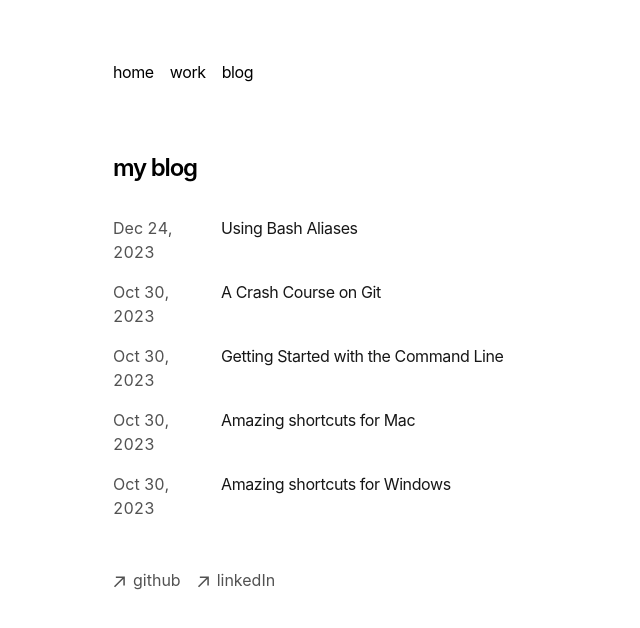
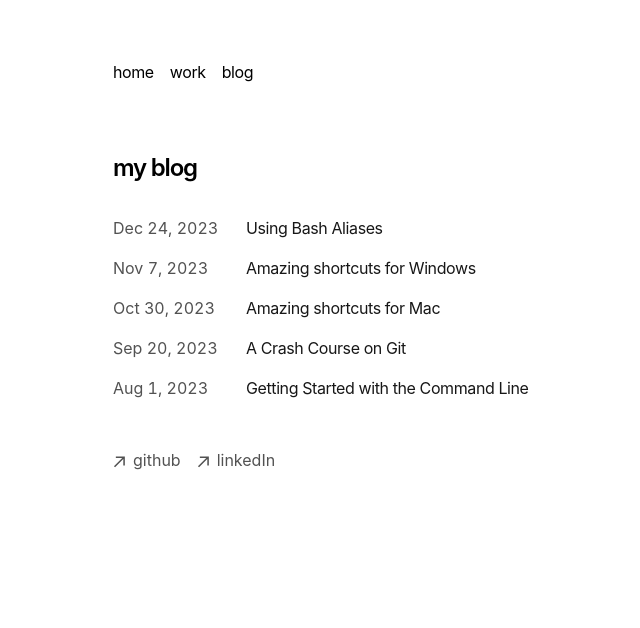
Before and after one commit to chensxb97/chensxb97.github.io, a Next.js app: page /blog in a window 1280 px wide. Shown: the top 628 px of the page, without its empty margins (239-879 px from the left). Built offline with nearby package versions, Linux system fonts and the light colour scheme.

Commit message:
Update blog posts

```diff
--- a/app/blog/posts/getting-started-with-git.mdx
+++ b/app/blog/posts/getting-started-with-git.mdx
@@ -1,6 +1,6 @@
 ---
 title: A Crash Course on Git
-publishedAt: '2023-10-30'
+publishedAt: '2023-09-20'
 summary: 'A quick start guide on git for version control'
 ---
 
--- a/app/blog/posts/getting-started-with-the-command-line.mdx
+++ b/app/blog/posts/getting-started-with-the-command-line.mdx
@@ -1,6 +1,6 @@
 ---
 title: Getting Started with the Command Line
-publishedAt: '2023-10-30'
+publishedAt: '2023-08-01'
 summary: 'A quick start guide on using the command line, terminal or command prompt'
 ---
 
--- a/app/blog/posts/shortcuts-windows.mdx
+++ b/app/blog/posts/shortcuts-windows.mdx
@@ -1,6 +1,6 @@
 ---
 title: Amazing shortcuts for Windows
-publishedAt: '2023-10-30'
+publishedAt: '2023-11-07'
 summary: 'Take advantage of these in-built Windows shortcuts to boost your productivity'
 ---
 *Please refer to this [post](/posts/Speed-Up-Using-Shortcuts-Mac) if you are a Mac user.*
--- a/app/components/posts.tsx
+++ b/app/components/posts.tsx
@@ -22,7 +22,7 @@ export function BlogPosts() {
             href={`/blog/${post.slug}`}
           >
             <div className="w-full flex flex-col md:flex-row space-x-0 md:space-x-2">
-              <p className="text-neutral-600 dark:text-neutral-400 w-[100px] tabular-nums">
+              <p className="text-neutral-600 dark:text-neutral-400 w-[125px] tabular-nums">
                 {formatDate(post.metadata.publishedAt, false)}
               </p>
               <p className="text-neutral-900 dark:text-neutral-100 tracking-tight">
```
